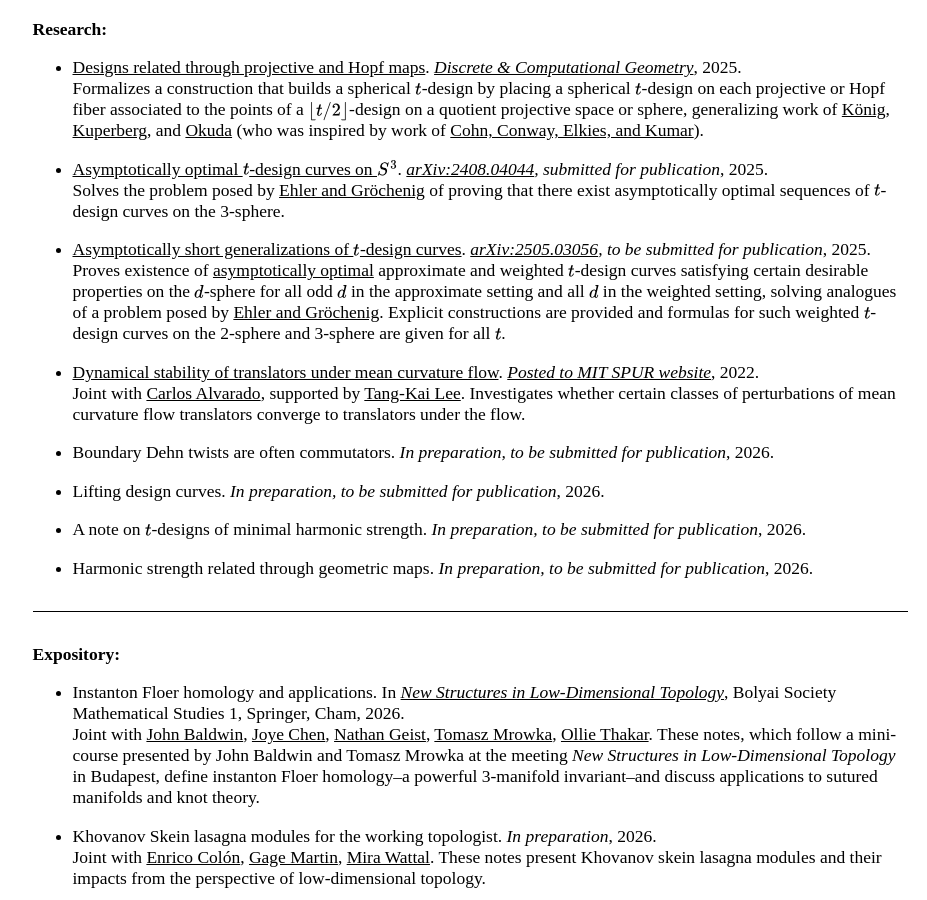
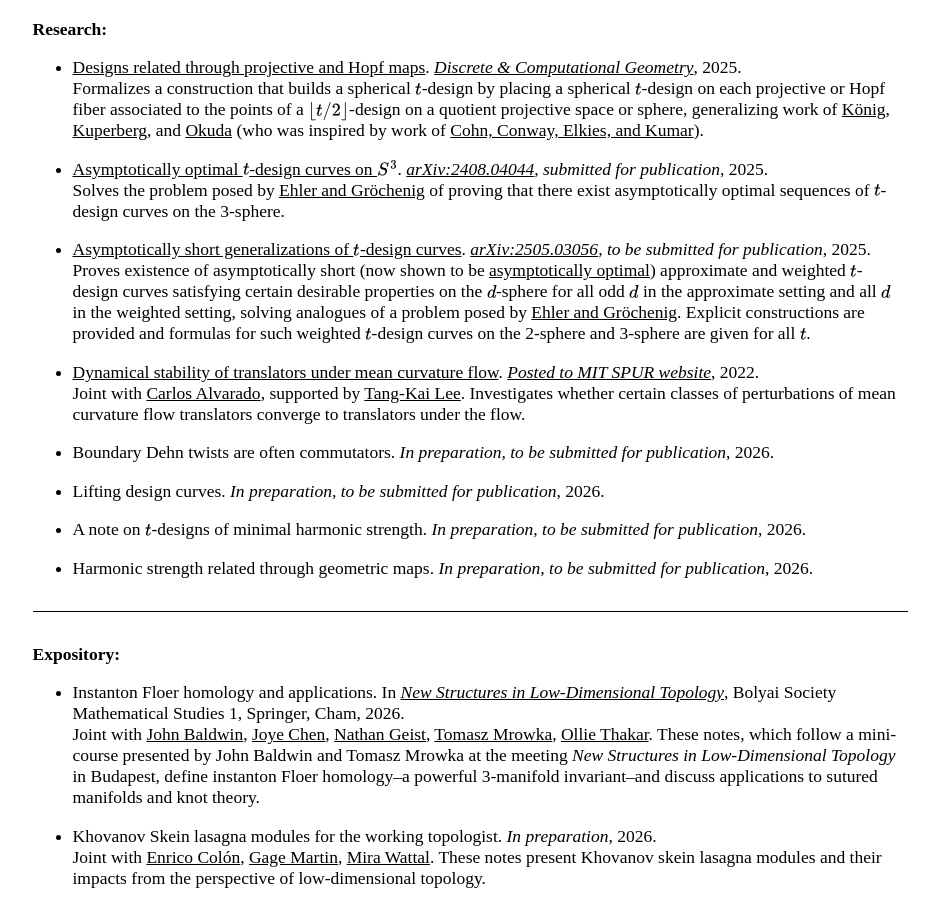
Before and after one commit to AyodejiLindblad/AyodejiLindblad.github.io, a Jekyll site: the page built from index.md, in a window 1280 px wide and 900 px high, scrolled down 617 px. Shown: the whole window, without its empty margins (170-1097 px from the left). Built offline with Jekyll 4.4.1, drawn with Linux system fonts in a browser that asks for light colours; some web fonts are replaced.

Commit message:
now shown to be

```diff
--- a/index.md
+++ b/index.md
@@ -46,7 +46,7 @@ I'm a third-year PhD student of [Tom Mrowka](https://math.mit.edu/~mrowka/) at [
     Solves the problem posed by [Ehler and Gröchenig](https://www.cambridge.org/core/journals/forum-of-mathematics-sigma/article/tdesign-curves-and-mobile-sampling-on-the-sphere/3876FD22A0D8BC17B9F2207F53142466) of proving that there exist asymptotically optimal sequences of $t$\-design curves on the 3-sphere.
 
 * [Asymptotically short generalizations of $t$\-design curves](https://arxiv.org/pdf/2505.03056). *[arXiv:2505.03056](https://arxiv.org/abs/2505.03056), to be submitted for publication*, 2025.
-    Proves existence of [asymptotically optimal](https://arxiv.org/abs/2601.04119) approximate and weighted $t$-design curves satisfying certain desirable properties on the $d$-sphere for all odd $d$ in the approximate setting and all $d$ in the weighted setting, solving analogues of a problem posed by [Ehler and Gröchenig](https://www.cambridge.org/core/journals/forum-of-mathematics-sigma/article/tdesign-curves-and-mobile-sampling-on-the-sphere/3876FD22A0D8BC17B9F2207F53142466). Explicit constructions are provided and formulas for such weighted $t$\-design curves on the 2-sphere and 3-sphere are given for all $t$.
+    Proves existence of asymptotically short (now shown to be [asymptotically optimal](https://arxiv.org/abs/2601.04119)) approximate and weighted $t$-design curves satisfying certain desirable properties on the $d$-sphere for all odd $d$ in the approximate setting and all $d$ in the weighted setting, solving analogues of a problem posed by [Ehler and Gröchenig](https://www.cambridge.org/core/journals/forum-of-mathematics-sigma/article/tdesign-curves-and-mobile-sampling-on-the-sphere/3876FD22A0D8BC17B9F2207F53142466). Explicit constructions are provided and formulas for such weighted $t$\-design curves on the 2-sphere and 3-sphere are given for all $t$.
 
 * [Dynamical stability of translators under mean curvature flow](https://math.mit.edu/research/undergraduate/spur/documents/2022/Alvarado_Linblad.pdf). *[Posted to MIT SPUR website](https://math.mit.edu/research/undergraduate/spur/past-projects.html)*, 2022.
     Joint with [Carlos Alvarado](https://alvarado-alvarez.github.io/), supported by [Tang-Kai Lee](https://www.math.columbia.edu/~leetk/). Investigates whether certain classes of perturbations of mean curvature flow translators converge to translators under the flow.
```
